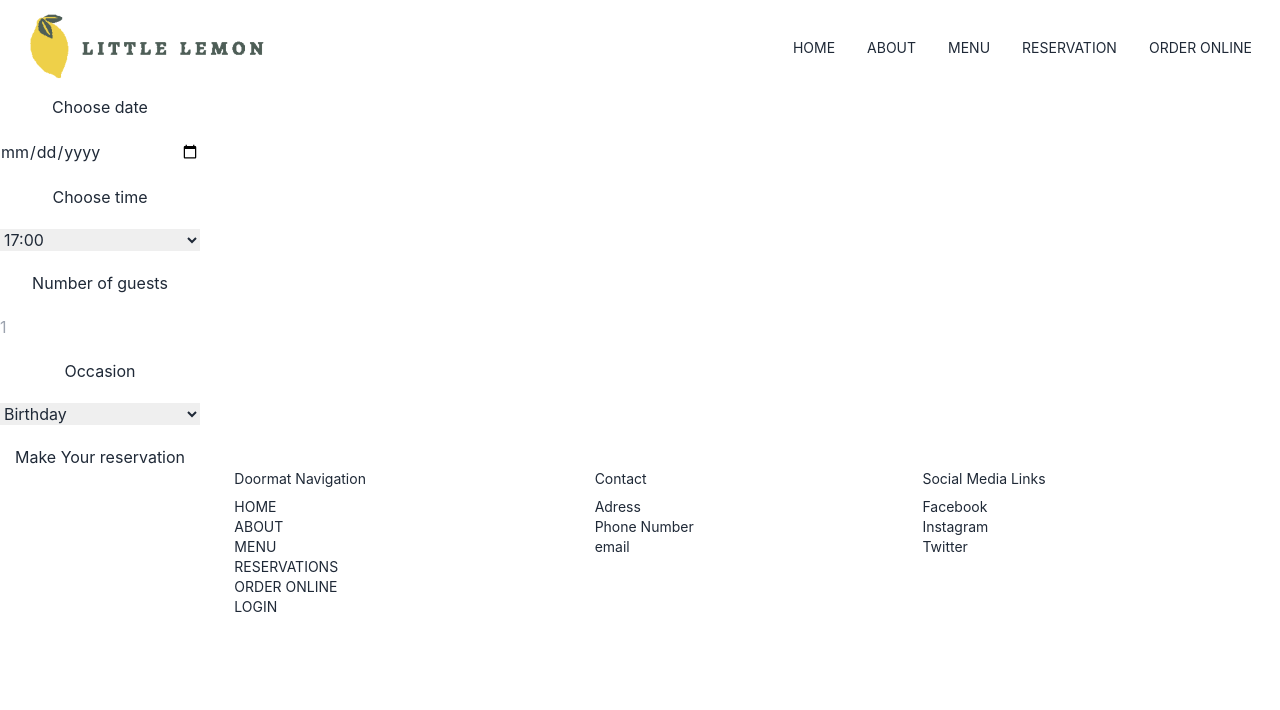
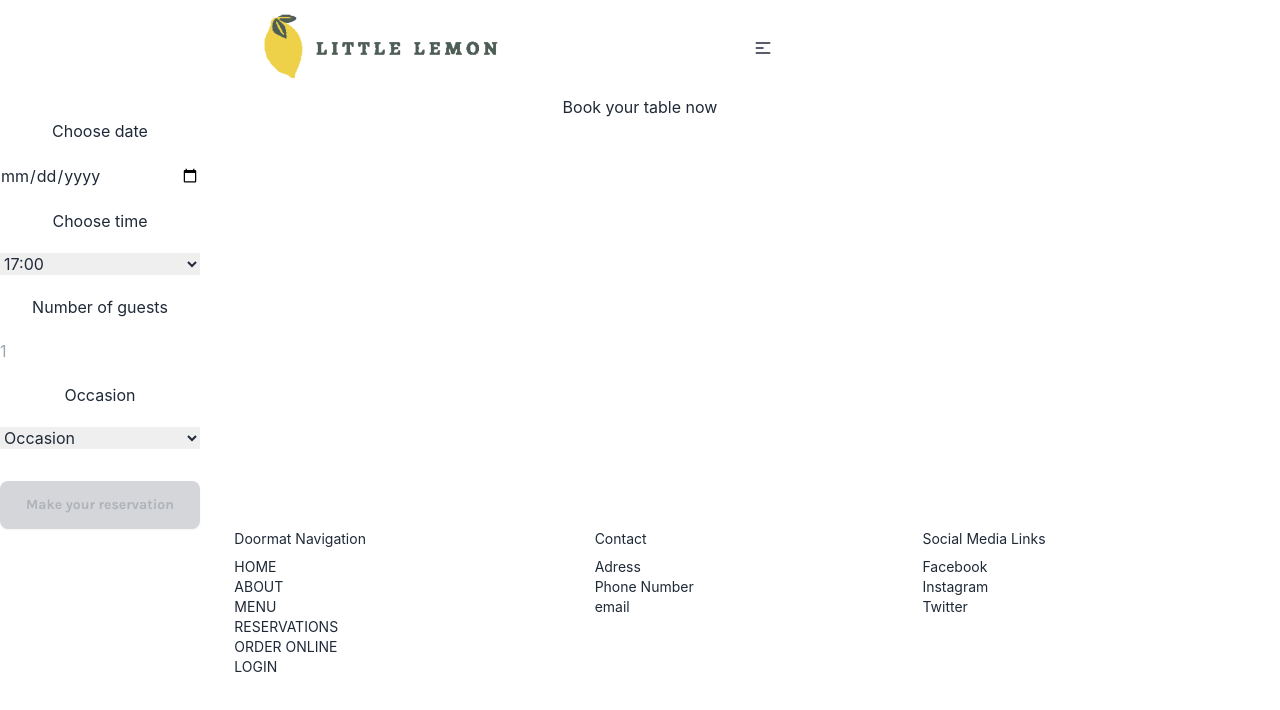
Before and after one commit to AdelaChmel/Final-project, a React (Create React App) app: page /reservation in a window 1280 px wide. Shown: the top 710 px of the page. Built offline with nearby package versions, Linux system fonts and the light colour scheme; a web font is replaced by a local one.

Commit message:
add responivne design

```diff
--- a/public/index.html
+++ b/public/index.html
@@ -3,7 +3,7 @@
   <head>
     <meta charset="utf-8" />
     <link rel="icon" href="%PUBLIC_URL%/favicon.ico" />
-    <meta name="viewport" content="width=device-width, initial-scale=1" />
+    <meta name="viewport" content="width=device-width, initial-scale=1.0">
     <meta name="theme-color" content="#000000" />
     <meta
       name="description"
--- a/src/App.css
+++ b/src/App.css
@@ -1,5 +1,7 @@
 @import url('https://fonts.googleapis.com/css2?family=Markazi+Text:wght@500&display=swap');
 @import url('https://fonts.googleapis.com/css2?family=Karla&display=swap');
+@import url('https://fonts.googleapis.com/css2?family=Karla:wght@700&display=swap');
+
 @tailwind base;
 @tailwind components;
 @tailwind utilities;
--- a/src/components/BookingForm.js
+++ b/src/components/BookingForm.js
@@ -4,14 +4,32 @@ function ReservationForm( {availableTimes}) {
      const [date, setDate] = useState("");
      const [time, setTime] = useState("");
      const [numberOfGuest, setNumberOfGuest] = useState("");
-     const [occasion, setOccasion] = useState("Birthday");;
+     const [occasion, setOccasion] = useState("Occasion");;
+
+     const getIsFormValid = () => {
+          return (
+               date &&
+               numberOfGuest &&
+               occasion !== "Occasion"
+          );
+     };
+
+     const clearForm = () => {
+          setDate("")
+          setTime("")
+          setNumberOfGuest("")
+          setOccasion("Occasion")
+     }
 
      const handleSubmit = (e) => {
           e.preventDefault();
           alert("Reservation was created");
+          clearForm();
      };
 
      return (
+          <>
+          <h2>Book your table now</h2>
           <form
                style={{ display: 'grid', maxWidth: '200px', gap: '20px' }}
                onSubmit={handleSubmit}>
@@ -19,6 +37,7 @@ function ReservationForm( {availableTimes}) {
                <input
                     type="date"
                     id="res-date"
+                    required
                     value={date}
                onChange={e => setDate(e.target.value)} />
 
@@ -36,19 +55,20 @@ function ReservationForm( {availableTimes}) {
 
                <label htmlFor="guests">Number of guests</label>
                <input type="number" placeholder="1" min="1" max="10" id="guests"
+                    required
                     value={numberOfGuest}
                     onChange={(e) => setNumberOfGuest(e.target.value)}/>
 
                <label htmlFor="occasion">Occasion</label>
-               <select id="occasion"
-                    value={occasion}
-                    onChange={(e)=> setOccasion(e.target.value)}>
-               <option>Birthday</option>
-               <option>Anniversary</option>
+               <select id="occasion" value={occasion} onChange={(e)=> setOccasion(e.target.value)}>
+                    <option value="occasion">Occasion</option>
+                    <option value="Birthday">Birthday</option>
+                    <option value="Anniversary">Anniversary</option>
                </select>
 
-               <input type="submit" value="Make Your reservation" />
-          </form>
+               <button class="btn rounded-lg bg-yellow mt-3 font-abc" type="submit" disabled={!getIsFormValid()}>Make your reservation</button>
+               </form>
+               </>
      )
 }
 
--- a/src/components/Homepage.js
+++ b/src/components/Homepage.js
@@ -1,27 +1,29 @@
+import { Link } from 'react-router-dom';
+
 function HomePage() {
      return (
       <>
         <div class="bg-green">
-          <div class="container w-3/5 mx-auto flex justify-between relative h-72">
+          <div class="container w-3/5 tablet:w-4/5 mx-auto flex justify-between relative h-72">
              <div class="flex flex-col items-start ">
               <h2 class="font-heading text-yellow text-5xl text-left mt-3">Little Lemon</h2>
               <h3 class="font-heading text-grey text-4xl text-left ">Chicago</h3>
-              <p class="text-grey text-left w-2/5 font-abc">We are a family owned Mediterranenan restaurant, focused on
+              <p class="text-grey text-left w-3/5 tablet:w-3/5 font-abc">We are a family owned Mediterranenan restaurant, focused on
                  traditional recipes served with a modern twist.
               </p>
-              <button class="btn rounded-lg bg-yellow mt-3 font-abc">Reserve a Table</button>
+              <button class="btn rounded-lg bg-yellow mt-3 font-abc"><Link to = "/reservation">Reserve a Table</Link></button>
              </div>
-             <img src="restaurantfood.jpg" class="rounded-lg mb-3 translate-y-10 translate-x-3 w-80 h-80"></img>
+             <img src="restaurantfood.jpg" class="rounded-lg mb-3 translate-y-10 translate-x-3 w-80 h-80 tablet:hidden"></img>
           </div>
         </div>
 
-       <div class="container w-3/5 mx-auto mt-28">
+       <div class="container w-3/5 tablet:w-4/5 mx-auto mt-28 tablet:mt-16">
         <div class="flex justify-between mb-6">
-          <h2 class="font-heading text-5xl">This weeks specials!</h2>
-          <button class="btn rounded-lg bg-yellow font-abc">Online Menu</button>
+          <h2 class="font-heading text-5xl tablet:text-4xl mobile:text-3xl">This weeks specials!</h2>
+          <button class="btn rounded-lg bg-yellow font-abc"><Link to="/">Online Menu</Link></button>
         </div>
-        <div class="container flex gap-5">
-          <div class="flex-1 bg-grey rounded-t-lg">
+        <div class="container flex mobile:flex-wrap gap-5">
+          <div class="flex flex-col basis-1/3 mobile:basis-3/4 bg-grey rounded-t-lg">
              <img src="greek_salad.jpg" class="rounded-t-lg mb-3 h-52"></img>
              <div class="flex flex-col gap-5 px-5">
               <div class="flex justify-between">
@@ -37,7 +39,7 @@ function HomePage() {
               </div>
             </div>
           </div>
-          <div class="flex-1 bg-grey rounded-t-lg">
+          <div class="flex flex-col basis-1/3 mobile:basis-3/4 bg-grey rounded-t-lg">
             <img src="Bruchetta.jpg" class="rounded-t-lg mb-3 h-52"></img>
             <div class="flex flex-col gap-5 px-5">
               <div class="flex justify-between">
@@ -53,7 +55,7 @@ function HomePage() {
                </div>
             </div>
           </div>
-          <div class="flex-1 bg-grey rounded-t-lg">
+          <div class="flex flex-col basis-1/3 mobile:basis-3/4 bg-grey rounded-t-lg">
              <div>
                <img src="lemon_dessert.jpg" class="rounded-t-lg mb-3 h-52"></img>
               </div>
--- a/src/components/Main.js
+++ b/src/components/Main.js
@@ -9,7 +9,7 @@ import { useReducer } from "react";
 
 const reducer = (availableTimes, action) => {
      if (action.type === 'initialize') return initializeTime();
-     if (action.type === 'update') return availableTimes.pop();
+     if (action.type === '') return availableTimes.pop();
      return availableTimes;
 }
 
--- a/src/components/Nav.js
+++ b/src/components/Nav.js
@@ -3,9 +3,9 @@ import { Link } from 'react-router-dom';
 function Nav() {
      return (
      <>
-          <div className="navbar bg-base-100">
-               <div className="navbar-start">
-                    <div className="dropdown">
+          <div className="navbar bg-base-100 w-2/5">
+               <div className="navbar-end">
+                    <div className="dropdown dropdown-end">
                          <div tabIndex={0} role="button" className="btn btn-ghost lg:hidden">
                          <svg
                               xmlns="http://www.w3.org/2000/svg"
@@ -23,22 +23,22 @@ function Nav() {
                          <ul
                          tabIndex={0}
                          className="menu menu-sm dropdown-content bg-base-100 rounded-box z-[1] mt-3 w-52 p-2 shadow">
-                              <li><Link to="/">HOME</Link></li>
-                              <li><Link to ="/about">ABOUT</Link></li>
-                              <li>MENU</li>
-                              <li><Link to = "/reservation">RESERVATION</Link></li>
-                              <li>ORDER ONLINE</li>
+                              <li class="font-bold"><Link to="/">Home</Link></li>
+                              <li class="font-bold"><Link to ="/about">About</Link></li>
+                              <li class="font-bold">Menu</li>
+                              <li class="font-bold"><Link to = "/reservation">Reservation</Link></li>
+                              <li class="font-bold">Order online</li>
                          </ul>
                     </div>
                </div>
                <div className="navbar-center hidden lg:flex">
                     <ul className="menu menu-horizontal px-1">
                          <li></li>
-                         <li><Link to="/">HOME</Link></li>
-                         <li><Link to ="/about">ABOUT</Link></li>
-                         <li><Link to="/">MENU</Link></li>
-                         <li><Link to = "/reservation">RESERVATION</Link></li>
-                         <li><Link to ="/">ORDER ONLINE</Link></li>
+                         <li class="font-bold"><Link to="/">Home</Link></li>
+                         <li class="font-bold"><Link to ="/about">About</Link></li>
+                         <li class="font-bold"><Link to="/">Menu</Link></li>
+                         <li class="font-bold"><Link to = "/reservation">Reservation</Link></li>
+                         <li class="font-bold"><Link to ="/">Order Online</Link></li>
                     </ul>
                </div>
           </div>
--- a/tailwind.config.js
+++ b/tailwind.config.js
@@ -14,6 +14,12 @@ module.exports = {
     fontFamily: {
       'heading': ["Markazi Text", "serif"],
       'abc': ["Karla", "sans-serif"],
+      'bold': ["Karla", "sans-serif"],
+    },
+    screens: {
+      'tablet': { 'max': '1023px' },
+      'mobile': {'max': '639px'},
+
     }
   },
   plugins: [
```
Also changed, not shown: 1 other file (tests, documents, lock files or other folders).
